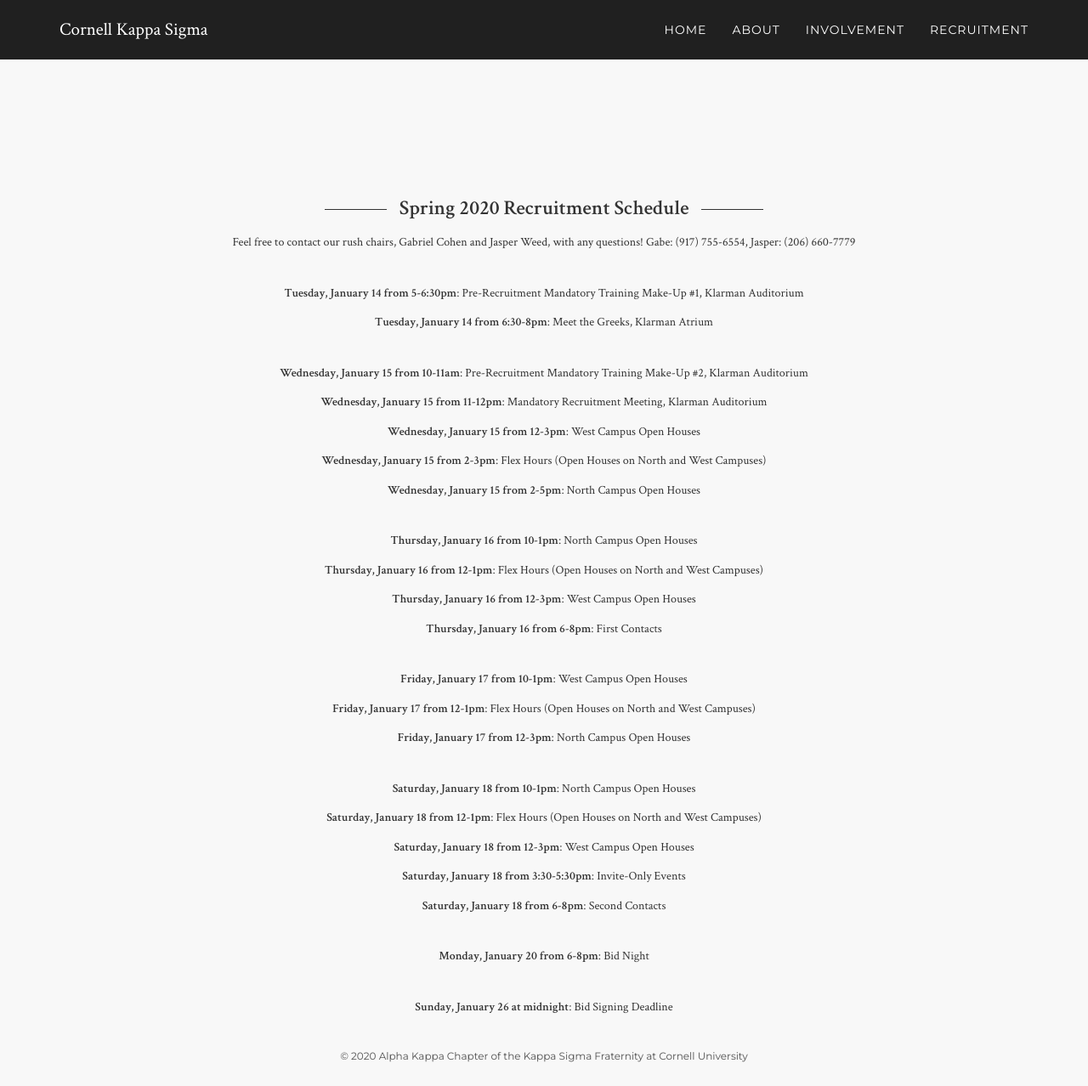
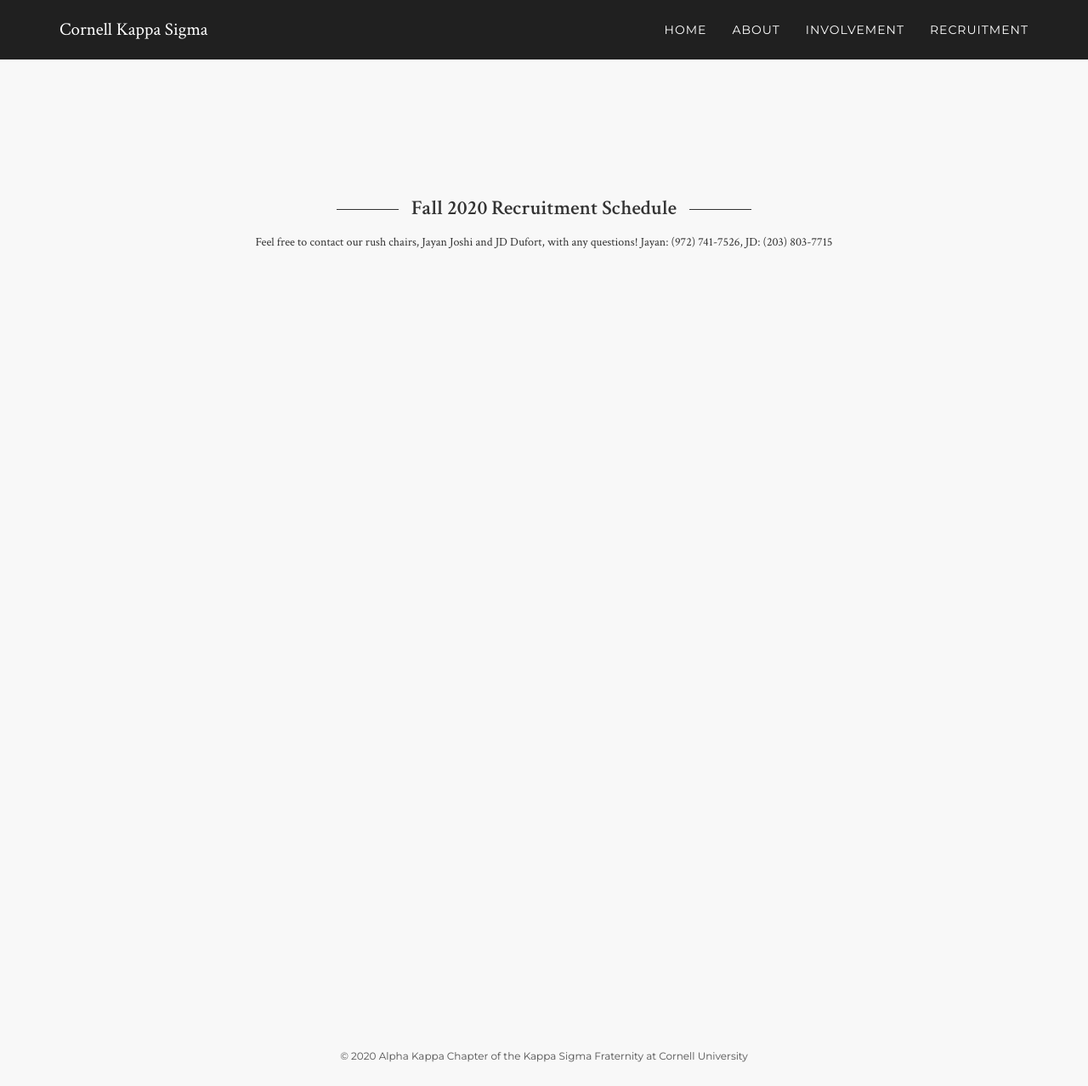
Before and after one commit to pjochillin/cornellkappasigma, a Jekyll site: the page built from recruitment/index.html, in a window 1280 px wide and 1278 px high. Shown: the whole window at 85% size. Built offline with Jekyll 4.4.1, drawn with Linux system fonts in a browser that asks for light colours; nearby versions of some CDN libraries.

Commit message:
Update index.html

```diff
--- a/recruitment/index.html
+++ b/recruitment/index.html
@@ -5,37 +5,9 @@
 	<div class="spacer"></div>
 	<div id="recruitment">
 		<div class="container">
-			<h3>Spring 2020 Recruitment Schedule</h3>
+			<h3>Fall 2020 Recruitment Schedule</h3>
 			<br>
-			<p>Feel free to contact our rush chairs, Gabriel Cohen and Jasper Weed, with any questions! Gabe: (917) 755-6554, Jasper: (206) 660-7779</p>
-			<br>
-			<p><b>Tuesday, January 14 from 5-6:30pm</b>: Pre-Recruitment Mandatory Training Make-Up #1, Klarman Auditorium</p>
-			<p><b>Tuesday, January 14 from 6:30-8pm</b>: Meet the Greeks, Klarman Atrium</p>
-			<br>
-			<p><b> Wednesday, January 15 from 10-11am</b>: Pre-Recruitment Mandatory Training Make-Up #2, Klarman Auditorium</p>
-			<p><b> Wednesday, January 15 from 11-12pm</b>: Mandatory Recruitment Meeting, Klarman Auditorium</p>
-			<p><b> Wednesday, January 15 from 12-3pm</b>: West Campus Open Houses</p>
-			<p><b> Wednesday, January 15 from 2-3pm</b>: Flex Hours (Open Houses on North and West Campuses)</p>
-			<p><b> Wednesday, January 15 from 2-5pm</b>: North Campus Open Houses</p>
-			<br>
-			<p><b> Thursday, January 16 from 10-1pm</b>: North Campus Open Houses</p>
-			<p><b> Thursday, January 16 from 12-1pm</b>: Flex Hours (Open Houses on North and West Campuses)</p>
-			<p><b> Thursday, January 16 from 12-3pm</b>: West Campus Open Houses</p>
-			<p><b> Thursday, January 16 from 6-8pm</b>: First Contacts</p>
-			<br>
-			<p><b> Friday, January 17 from 10-1pm</b>: West Campus Open Houses</p>
-			<p><b> Friday, January 17 from 12-1pm</b>: Flex Hours (Open Houses on North and West Campuses)</p>
-			<p><b> Friday, January 17 from 12-3pm</b>: North Campus Open Houses</p>
-			<br>
-			<p><b> Saturday, January 18 from 10-1pm</b>: North Campus Open Houses</p>
-			<p><b> Saturday, January 18 from 12-1pm</b>: Flex Hours (Open Houses on North and West Campuses)</p>
-			<p><b> Saturday, January 18 from 12-3pm</b>: West Campus Open Houses</p>
-			<p><b> Saturday, January 18 from 3:30-5:30pm</b>: Invite-Only Events</p>
-			<p><b> Saturday, January 18 from 6-8pm</b>: Second Contacts</p>
-			<br>
-			<p><b> Monday, January 20 from 6-8pm</b>: Bid Night</p>
-			<br>
-			<p><b> Sunday, January 26 at midnight</b>: Bid Signing Deadline</p>
+			<p>Feel free to contact our rush chairs, Jayan Joshi and JD Dufort, with any questions! Jayan: (972) 741-7526, JD: (203) 803-7715</p>
 
 		</div>
 	</div>
```
